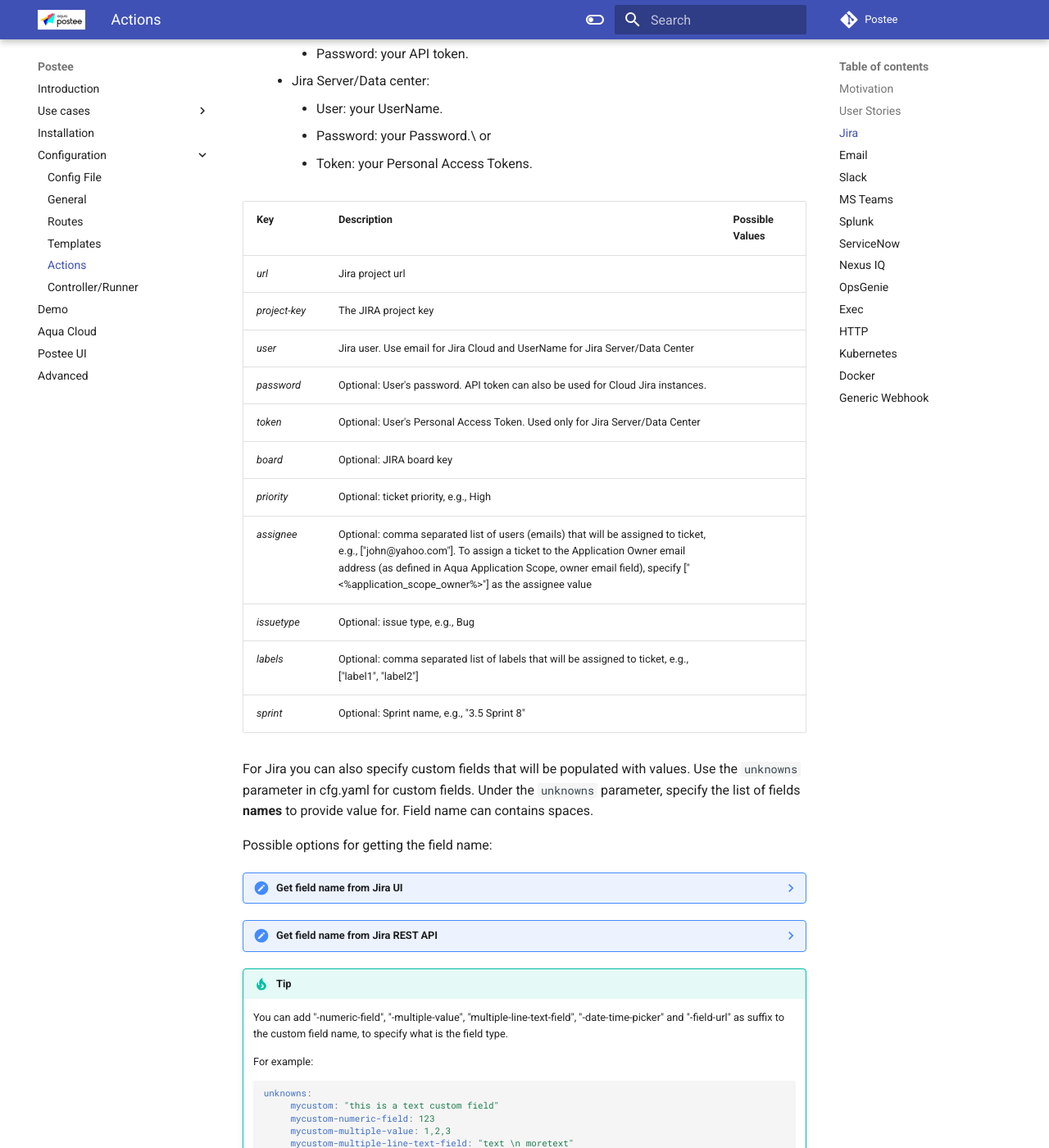
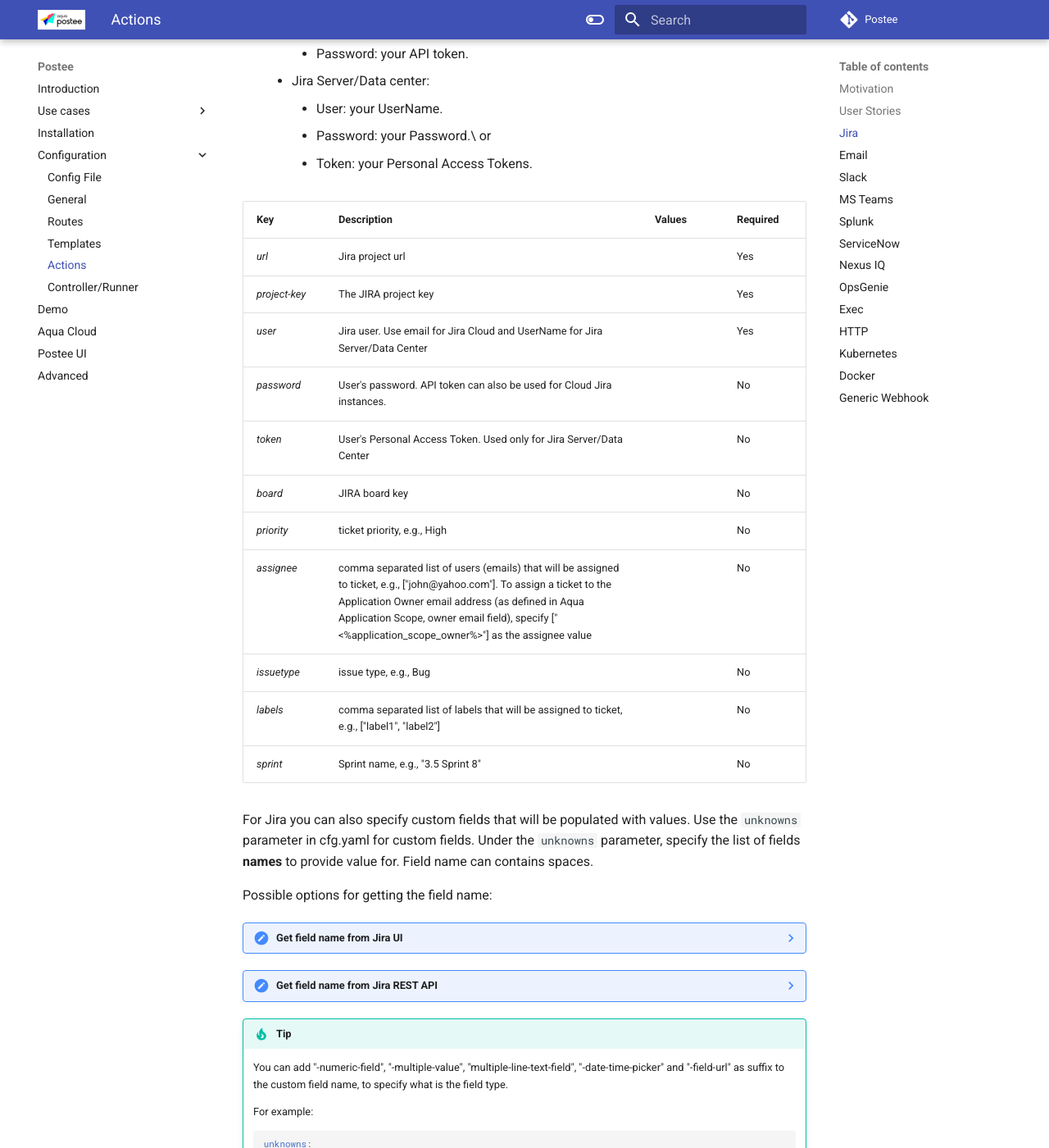
Before and after one commit to aquasecurity/postee, an MkDocs documentation site: the page built from docs/actions.md, in a window 1280 px wide and 1400 px high, scrolled down 2063 px. Shown: the whole window at 82% size. Built offline with MkDocs 1.6.1 and Material for MkDocs 9.7.7, drawn with Linux system fonts in a browser that asks for light colours; comment, search, counter and statistics services are not loaded; the version menu is left out; some of the changed text lies outside the part shown.

Commit message:
Required Column added (#462)

````diff
--- a/docs/actions.md
+++ b/docs/actions.md
@@ -21,7 +21,7 @@
 
 Actions are remote services that messages should be sent to. Each action has two mandatory fields, which are 'name' and 'type'.
 
-Key | Description | Possible Values | Example
+Key | Description | Values | Example
 --- | --- | --- | ---
 *name* | Unique name of the action. This name is used in the route definition. | Any string | teams-action
 *type* | The type of the action | You can choose from the following types: email, jira, slack, teams, webhook, splunk, serviceNow | email
@@ -49,19 +49,19 @@
           or
         * Token: your Personal Access Tokens.
 
-Key | Description | Possible Values
---- | --- | ---
-*url* | Jira project url |
-*project-key* | The JIRA project key |
-*user* | Jira user. Use email for Jira Cloud and UserName for Jira Server/Data Center |
-*password* | Optional: User's password. API token can also be used for Cloud Jira instances. |
-*token* | Optional: User's Personal Access Token. Used only for Jira Server/Data Center |
-*board* |  Optional: JIRA board key |
-*priority*|  Optional: ticket priority, e.g., High |
-*assignee*| Optional: comma separated list of users (emails) that will be assigned to ticket, e.g., ["john@yahoo.com"]. To assign a ticket to the Application Owner email address (as defined in Aqua Application Scope, owner email field), specify ["<%application_scope_owner%>"] as the assignee value |
-*issuetype*| Optional: issue type, e.g., Bug |
-*labels*| Optional: comma separated list of labels that will be assigned to ticket, e.g., ["label1", "label2"]|
-*sprint*| Optional: Sprint name, e.g., "3.5 Sprint 8" |
+Key           | Description          | Values | Required
+--------------|----------------------|-----------------|----------
+*url*         | Jira project url     |                 | Yes
+*project-key* | The JIRA project key |                 | Yes
+*user*        | Jira user. Use email for Jira Cloud and UserName for Jira Server/Data Center    |             | Yes
+*password*    | User's password. API token can also be used for Cloud Jira instances. |             | No
+*token*       | User's Personal Access Token. Used only for Jira Server/Data Center   |             | No
+*board*       | JIRA board key              |           | No
+*priority*    | ticket priority, e.g., High |           | No
+*assignee*    | comma separated list of users (emails) that will be assigned to ticket, e.g., ["john@yahoo.com"]. To assign a ticket to the Application Owner email address (as defined in Aqua Application Scope, owner email field), specify ["<%application_scope_owner%>"] as the assignee value   |               | No
+*issuetype*   | issue type, e.g., Bug        |           | No
+*labels*      | comma separated list of labels that will be assigned to ticket, e.g., ["label1", "label2"]|         | No
+*sprint*      | Sprint name, e.g., "3.5 Sprint 8" |      | No
 
 For Jira you can also specify custom fields that will be populated with values.
 Use the `unknowns` parameter in cfg.yaml for custom fields.
@@ -126,22 +126,22 @@
       ```
 
 ## Email
-Key | Description | Possible Values
---- | --- | ---
-*use-mx* | Whether to send the email as an SMTP server or a client. Specify 'true' if you would like to send email as an smtp server, in this case you don't need to provide user, password, host and port. | true, false
-*user* | Optional, if auth supported. User name (usually email address) |
-*password* | Optional, if auth supported. Password |
-*host* | SMTP host name |
-*port* | SMTP port |
-*sender* |  Sender's email address |
-*recipients*|  Recipients (array of comma separated emails), e.g. ["john@yahoo.com"]. To send the email to the Application Owner email address (as defined in Aqua Application Scope, owner email field), specify ["<%application_scope_owner%>"] as the recipients value |
+Key          | Description | Values | Required
+-------------|-------------|-----------------|----------
+*use-mx*     | Whether to send the email as an SMTP server or a client. Specify 'true' if you would like to send email as an smtp server, in this case you don't need to provide user, password, host and port. | true, false |
+*user*       | if auth supported. User name (usually email address) |      | No
+*password*   | if auth supported. Password |     | No
+*host*       | SMTP host name |          | Yes
+*port*       | SMTP port      |          | Yes
+*sender*     |  Sender's email address   |           | Yes
+*recipients* |  Recipients (array of comma separated emails), e.g. ["john@yahoo.com"]. To send the email to the Application Owner email address (as defined in Aqua Application Scope, owner email field), specify ["<%application_scope_owner%>"] as the recipients value |         | Yes
 
 ## Slack
 Getting the Slack webhooks [Create a Slack Custom App](https://api.slack.com/messaging/webhooks).
 
 Copy webhook url to the Postee config
 
-Key | Description | Possible Values
+Key | Description | Values
 --- | --- | ---
 *url* | Slack WebHook URL (includes the access key) |
 
@@ -155,7 +155,7 @@
 
 You will be provided with a URL address. Copy this URL and put it in the cfg.yaml.
 
-Key | Description | Possible Values
+Key | Description | Values
 --- | --- | ---
 *url* | MS Teams WebHook URL |
 
@@ -169,29 +169,29 @@
 Once you create an HTTP Event Collector you will receive a token. You should provide this token, together with the Splunk HTTP Collector
 URL, as part of the cfg.yaml settings.
 
-Key | Description | Possible Values
---- | --- | ---
-*token* | The Splunk HTTP event collector token |
-*url* | URL to Splunk HTTP event collector (e.g. http://server:8088) |
-*size-limit* | Optional. Maximum scan length, in bytes. Default: 10000 | 10000
+Key          | Description                                                         | Values | Required
+------------ | ------------------------------------------------------------------  | --------------- | ---------
+*token*      | The Splunk HTTP event collector token                               |                 | Yes
+*url*        | URL to Splunk HTTP event collector (e.g. http://server:8088)        |                 | Yes
+*size-limit* | Maximum scan length, in bytes. Default: 10000 | 10000     |                 | No
 
 ## ServiceNow
 
-Key | Description | Possible Values
---- | --- | ---
-*user* | ServiceNow user name |
-*password* | User API key / password |
-*instance* | Name of ServiceNow Instance (usually the XXX at XXX.servicenow.com)|
-*board* | ServiceNow board name to open tickets on. Default is "incident" |
+Key        | Description                                                        | Values  | Required
+---------- | ------------------------------------------------------------------ | ---------------  | ---------
+*user*     | ServiceNow user name                                               |                  | Yes
+*password* | User API key / password                                            |                  | Yes
+*instance* | Name of ServiceNow Instance (usually the XXX at XXX.servicenow.com)|                  | Yes
+*board*    | ServiceNow board name to open tickets on. Default is "incident"    |                  |
 
 ## Nexus IQ
 
-Key | Description | Possible Values
---- | --- | ---
-*user* | Nexus IQ user name |
-*password* | Nexus IQ password |
-*url* | Url of Nexus IQ server |
-*organization-id* | Organization UID like "222de33e8005408a844c12eab952c9b0" |
+Key               | Description                                              | Values | Required
+----------------- | -------------------------------------------------------- | --------------- | --------
+*user*            | Nexus IQ user name                                       |                 | Yes
+*password*        | Nexus IQ password                                        |                 | Yes
+*url*             | Url of Nexus IQ server                                   |                 | Yes
+*organization-id* | Organization UID like "222de33e8005408a844c12eab952c9b0" |                 | Yes
 
 ## OpsGenie
 
@@ -214,24 +214,24 @@
 
     An API key from the `API Key Management` tab will produce an HTTP 403 error. This API Key is valid but cannot create alerts as it lacks necessary permissions.
 
-Key | Required | Description | Possible Values
---- |----------| --- | ---
-token | true     | an API key from an API integration |
-user | false    | Display name of the request owner.                                                                   |
-assignee | false    | Comma separated list of users that the alert will be routed to send notifications
-recipients | false    | Comma separated list of users that the alert will become visible to without sending any notification
-priority | false    | Specify the alert priority. Default is "P3"                                                          | "P1" "P2" "P3" "P4" "P5"
-tags  | false    | Comma separated list of the alert tags.                                                              |
-alias | false    | Client-defined identifier of the alert.
-entity | false    | Entity field of the alert that is generally used to specify which domain alert is related to.
+Key        | Description                             | Values | Required
+-----------| --------------------------------------- | ----------------|---------
+token      | an API key from an API integration      |                 | Yes
+user       | Display name of the request owner.      |                 | No
+assignee   | Comma separated list of users that the alert will be routed to send notifications                     |          | No
+recipients | Comma separated list of users that the alert will become visible to without sending any notification  |          | No
+priority   | Specify the alert priority. Default is "P3" | "P1" "P2" "P3" "P4" "P5"| No
+tags       | Comma separated list of the alert tags.     |                         | No
+alias      | Client-defined identifier of the alert.     |                         | No
+entity     | Entity field of the alert that is generally used to specify which domain alert is related to. |        | No
 
 ## Exec
 
-| Option      | Usage                                                                                     |
-|-------------|-------------------------------------------------------------------------------------------|
-| env         | Optional, custom environment variables to be exposed in the shell of the executing script |
-| input-file  | Required, custom shell script to executed                                                 |
-| exec-script | Required, inline shell script executed                                                    |
+ Option      | Usage                                                                                     | Required
+-------------|-------------------------------------------------------------------------------------------|----------
+ env         | custom environment variables to be exposed in the shell of the executing script | No
+ input-file  | custom shell script to executed                                                 | Yes
+ exec-script | inline shell script executed                                                    | Yes
 
 The Exec Action also internally exposes the `$POSTEE_EVENT` environment variable with the input event that triggered the action. This can be helpful in situations where the event itself contains useful information.
 
@@ -243,36 +243,36 @@
 
 ![img_1.png](img/img_1.png)
 
-| Option   | Usage                                   |
-|----------|-----------------------------------------|
-| URL      | Required, URL of the remote server      |
-| Method   | Required, e.g., GET, POST               |
-| Headers  | Optional, custom headers to send        |
-| Timeout  | Optional, custom timeout for HTTP call  |
-| Bodyfile | Optional, input file for HTTP post body |
+ Option   | Usage                                   | Required
+----------|-----------------------------------------|----------
+ URL      | URL of the remote server      | Yes
+ Method   | e.g., GET, POST               | Yes
+ Headers  | custom headers to send        | No
+ Timeout  | custom timeout for HTTP call  | No
+ Bodyfile | input file for HTTP post body | No
 
 
 ## Kubernetes
 ![img_4.png](img/img_4.png)
 
-| Option              | Usage                                                                                                                           |
-|---------------------|---------------------------------------------------------------------------------------------------------------------------------|
-| kube-namespace      | Required. Kubernetes namespace to use.                                                                                          |
-| kube-config-file    | Required. Path to .kubeconfig file                                                                                              |
-| kube-label-selector | Required, if specifying labels or annotations.                                                                                  |
-| kube-actions        | Optional, key-value pair of labels and annotations<br/>Labels must be added via "labels" key and Annotations via "annotations". |
+ Option              | Usage                                                                                                                           | Required
+---------------------|---------------------------------------------------------------------------------------------------------------------------------|----------
+ kube-namespace      | Kubernetes namespace to use.                                                                                          | Yes
+ kube-config-file    | Path to .kubeconfig file                                                                                              | Yes
+ kube-label-selector | if specifying labels or annotations.                                                                                  | Yes
+ kube-actions        | key-value pair of labels and annotations<br/>Labels must be added via "labels" key and Annotations via "annotations". | No
 
 
 ## Docker
 ![img_5.png](img/img_5.png)
 
-| Option               | Usage                                                                                                                                                                    |
-|----------------------|--------------------------------------------------------------------------------------------------------------------------------------------------------------------------|
-| docker-image-name    | Required. Image name of the docker image.                                                                                                                                |
-| docker-cmd           | Required. Command to run inside the docker image.                                                                                                                        |
-| docker-env           | Optional. Environment variables to set in the container.                                                                                                                 |
-| docker-network       | Optional. Connect the action container to the specified network. {e.g. "host"}                                                                                           |
-| docker-volume-mounts | Optional*. Volume mounts present inside the container.<br/> * _If you have specified volume mounts, you also need to pass them through into the postee docker container_ |
+ Option               | Usage                                                                                                                                                         | Required
+----------------------|---------------------------------------------------------------------------------------------------------------------------------------------------------------|----------
+ docker-image-name    | Image name of the docker image.                                                                                                                                | Yes
+ docker-cmd           | Command to run inside the docker image.                                                                                                                        | Yes
+ docker-env           | Environment variables to set in the container.                                                                                                                 | No
+ docker-network       | Connect the action container to the specified network. {e.g. "host"}                                                                                           | No
+ docker-volume-mounts | *Volume mounts present inside the container.<br/> * _If you have specified volume mounts, you also need to pass them through into the postee docker container_ | No
 
 !!! note
       When running Postee in a Docker container, it is required to mount the Docker socket within the Postee container to be able to spin up Docker Action container instances. This can be done as follows:
@@ -289,7 +289,7 @@
 
 ## Generic Webhook
 
-Key | Description | Possible Values
+Key | Description | Values
 --- | --- | ---
 *url* | Webhook URL |
 *timeout*  | Webhook timeout  |
````
